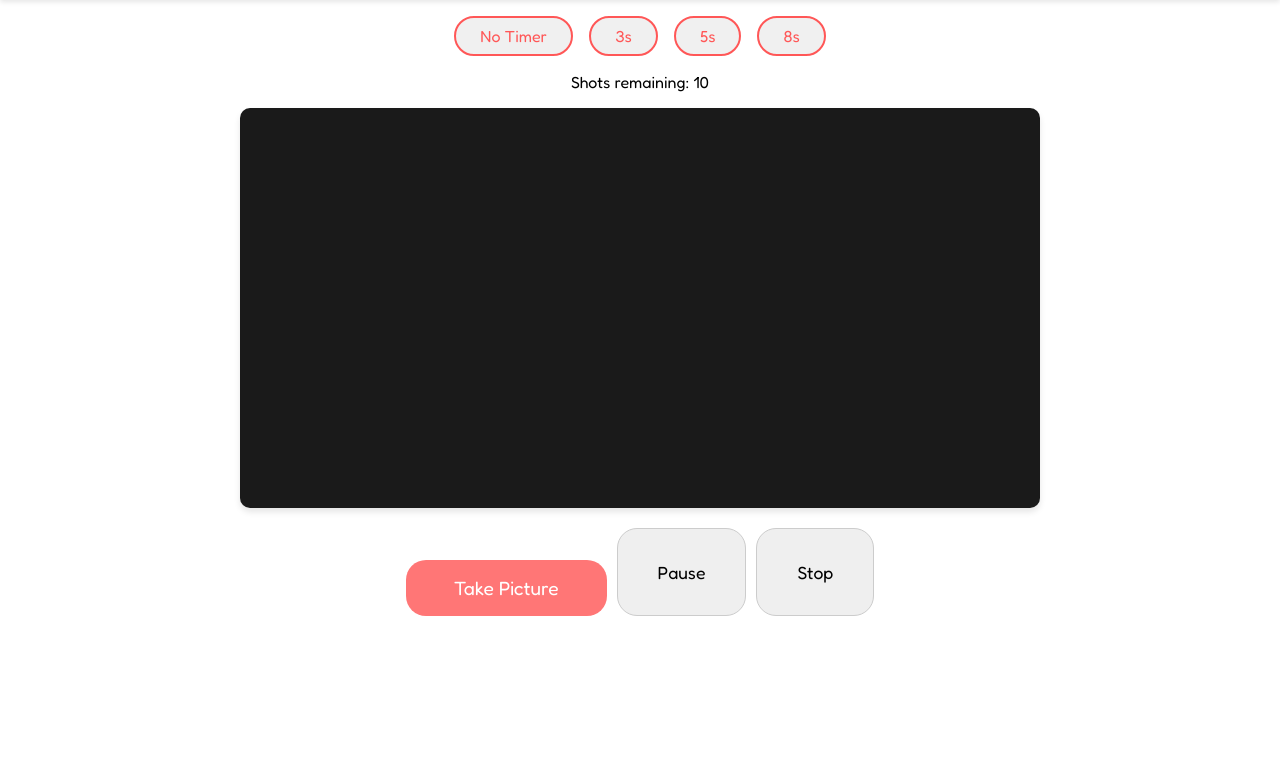
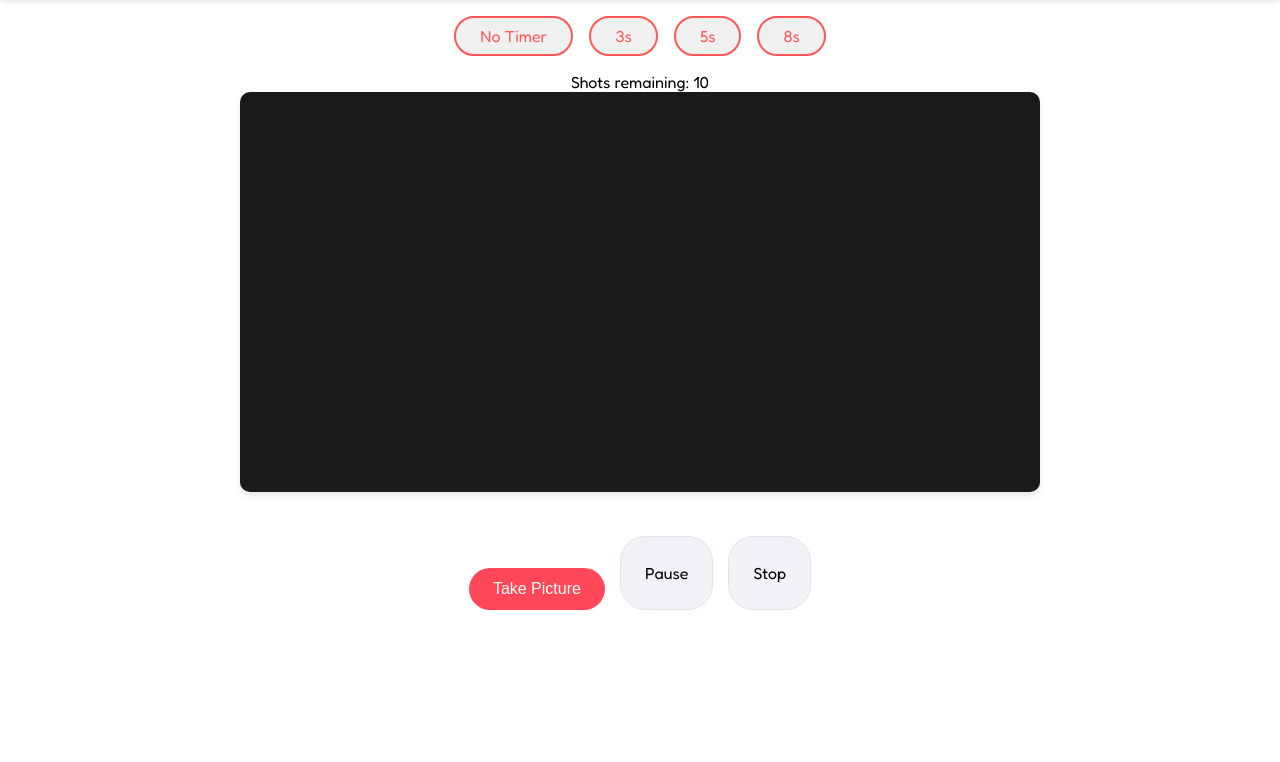
Before and after one commit to joshykryst/Snapbound, a PHP site: page /picture.html in a window 1280 px wide. Shown: the part 72-834 px from the top of the page. Run offline with PHP 8.4, Linux system fonts and the light colour scheme; a map, chart or similar area stays blank.

Commit message:
Add files via upload

```diff
--- a/picture.css
+++ b/picture.css
@@ -67,18 +67,14 @@ body {
     position: relative;
     width: 100%;
     max-width: 800px;
-    height: 60vh; /* Fixed height */
-    display: flex;
-    flex-direction: column;
-    align-items: center;
-    margin: 1rem auto;
+    margin: 0 auto;
 }
 
 #webcam {
     width: 100%;
-    height: 100%;
+    border-radius: 10px;
+    margin-bottom: 20px;
     object-fit: cover;
-    border-radius: 10px;
     background-color: #1a1a1a;
     box-shadow: 0 4px 6px rgba(0,0,0,0.1);
 }
@@ -89,12 +85,12 @@ body {
     width: auto;
     padding: 1rem 3rem;
     margin-top: 2rem;
-    background-color: #ff7676;
+    background-color: #ff4757;
     color: white;
     border: none;
-    border-radius: 20px;
-    font-family: 'Fredoka', sans-serif;
-    font-size: 1.2rem;
+    padding: 12px 24px;
+    border-radius: 25px;
+    font-size: 16px;
     cursor: pointer;
     transition: background-color 0.3s;
     position: relative;
@@ -102,7 +98,7 @@ body {
 }
 
 .capture-btn:hover {
-    background-color: #ff5252;
+    background-color: #ff6b81;
 }
 
 /* Gallery section styles */
@@ -144,10 +140,12 @@ body {
 
 /* Control buttons */
 .control-buttons {
+    position: relative;
     display: flex;
     justify-content: center;
-    gap: 10px;
+    gap: 15px;
     margin-top: 20px;
+    z-index: 100;
 }
 
 .control-buttons.visible {
@@ -170,10 +168,15 @@ body {
     border: 1px solid #ccc;
     position: relative;
     z-index: 2;
+    background-color: #f1f2f6;
+    border: 1px solid #dfe4ea;
+    padding: 12px 24px;
+    border-radius: 25px;
+    font-size: 16px;
 }
 
 .control-btn:hover {
-    background-color: #f0f0f0;
+    background-color: #dfe4ea;
 }
 
 /* Countdown styles */
```
